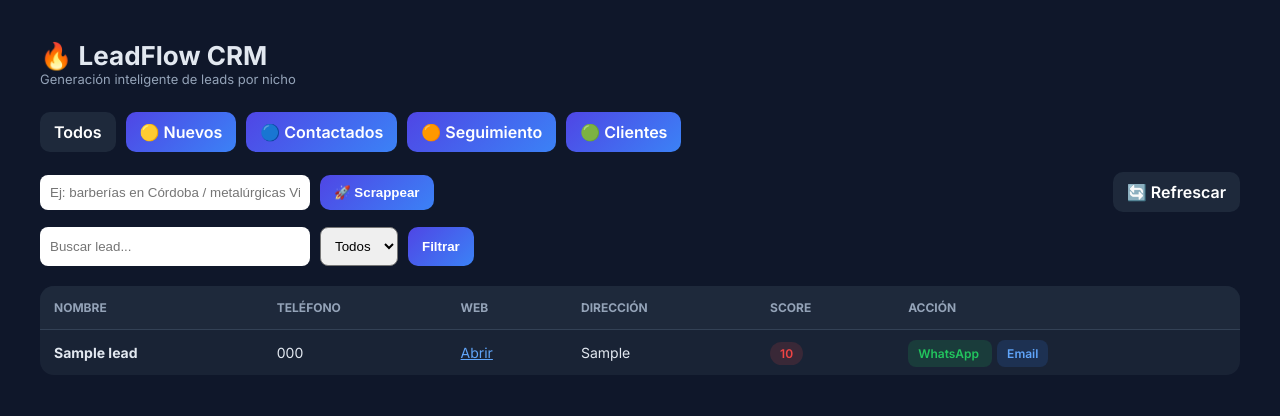
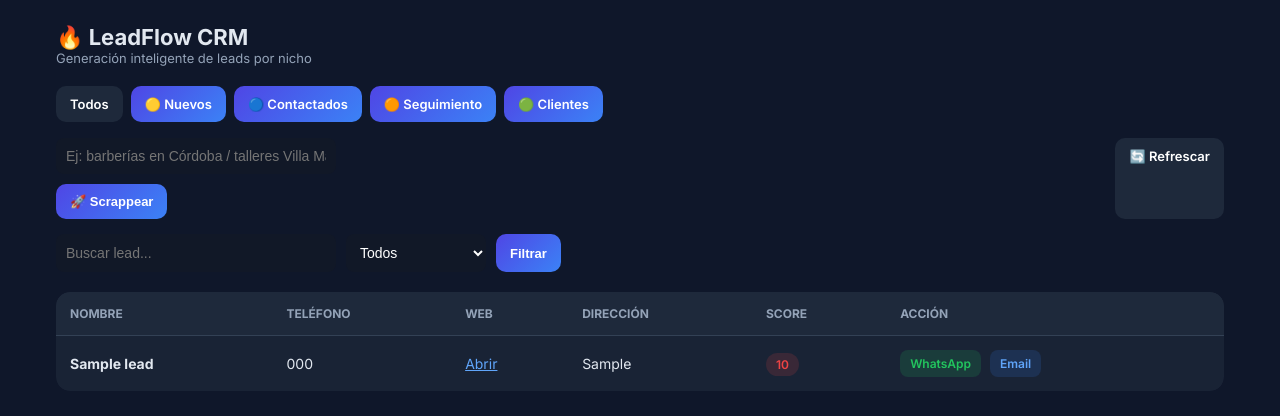
Before and after one commit to TomiV17/leadflow-crm, a Flask app: page /leads/panel in a window 1280 px wide. Shown: the top 416 px of the page. Run offline with Flask 3, Linux system fonts and the light colour scheme; tables that the repository leaves empty hold one stand-in row (values such as "Sample post").

Commit message:
Add files via upload

```diff
--- a/app/templates/panel.html
+++ b/app/templates/panel.html
@@ -2,10 +2,15 @@
 <html lang="es">
 <head>
     <meta charset="UTF-8">
+    <meta name="viewport" content="width=device-width, initial-scale=1.0">
     <title>LeadFlow CRM</title>
 
     <style>
         @import url('https://fonts.googleapis.com/css2?family=Inter:wght@300;400;600;700&display=swap');
+
+        * {
+            box-sizing: border-box;
+        }
 
         body {
             margin: 0;
@@ -17,17 +22,21 @@
         .container {
             max-width: 1200px;
             margin: auto;
-            padding: 40px 20px;
+            padding: 24px 16px;
         }
 
+        /* HEADER */
         .header {
             display: flex;
             justify-content: space-between;
-            margin-bottom: 25px;
+            align-items: flex-start;
+            gap: 10px;
+            margin-bottom: 20px;
+            flex-wrap: wrap;
         }
 
         .title {
-            font-size: 26px;
+            font-size: 22px;
             font-weight: 700;
         }
 
@@ -36,6 +45,7 @@
             color: #94a3b8;
         }
 
+        /* BUTTONS */
         .btn {
             background: linear-gradient(135deg, #4f46e5, #3b82f6);
             border: none;
@@ -46,6 +56,7 @@
             font-weight: 600;
             text-decoration: none;
             display: inline-block;
+            font-size: 13px;
         }
 
         .btn:hover {
@@ -56,27 +67,60 @@
             background: #1e293b;
         }
 
+        /* PIPELINE */
         .pipeline {
             display: flex;
-            gap: 10px;
-            margin-bottom: 20px;
+            gap: 8px;
+            margin-bottom: 16px;
             flex-wrap: wrap;
         }
 
+        /* TOPBAR */
         .topbar {
             display: flex;
             justify-content: space-between;
             margin-bottom: 15px;
+            gap: 10px;
+            flex-wrap: wrap;
         }
 
         .left {
             display: flex;
             gap: 10px;
             align-items: center;
+            flex-wrap: wrap;
+        }
+
+        /* INPUTS */
+        input, select {
+            padding: 10px;
+            border-radius: 8px;
+            border: none;
+            background: #111827;
+            color: white;
+            outline: none;
+            font-size: 14px;
+        }
+
+        input {
+            width: 100%;
+            max-width: 280px;
+        }
+
+        select {
+            width: 140px;
+        }
+
+        /* TABLE WRAPPER (RESPONSIVE FIX) */
+        .table-wrapper {
+            width: 100%;
+            overflow-x: auto;
+            border-radius: 14px;
         }
 
         .table {
             width: 100%;
+            min-width: 800px;
             border-collapse: collapse;
             background: rgba(30, 41, 59, 0.7);
             border-radius: 14px;
@@ -109,6 +153,7 @@
             color: #60a5fa;
         }
 
+        /* BADGES */
         .badge {
             padding: 4px 10px;
             border-radius: 999px;
@@ -120,6 +165,7 @@
         .mid { background: rgba(245, 158, 11, 0.15); color: #f59e0b; }
         .low { background: rgba(239, 68, 68, 0.15); color: #ef4444; }
 
+        /* ACTIONS */
         .action-btn {
             padding: 6px 10px;
             border-radius: 8px;
@@ -127,22 +173,47 @@
             font-weight: 600;
             margin-right: 5px;
             text-decoration: none;
+            display: inline-block;
         }
 
         .wa { background: rgba(34, 197, 94, 0.15); color: #22c55e; }
         .mail { background: rgba(59, 130, 246, 0.15); color: #60a5fa; }
 
+        /* RESPONSIVE */
+        @media (max-width: 768px) {
+
+            .title {
+                font-size: 18px;
+            }
+
+            .subtitle {
+                font-size: 12px;
+            }
+
+            .btn {
+                padding: 9px 12px;
+                font-size: 12px;
+            }
+
             input {
-            padding: 10px;
-            border-radius: 8px;
-            border: none;
-            width: 250px;
+                max-width: 100%;
+            }
+
+            .topbar {
+                flex-direction: column;
+                align-items: stretch;
+            }
+
+            .left {
+                flex-direction: column;
+                align-items: stretch;
             }
 
             select {
-            padding: 10px;
-            border-radius: 8px;
+                width: 100%;
             }
+        }
+
     </style>
 </head>
 
@@ -159,16 +230,14 @@
 
     <!-- PIPELINE -->
     <div class="pipeline">
-
         <a href="/leads/panel"><span class="btn btn-secondary">Todos</span></a>
         <a href="/leads/panel?status=new"><span class="btn">🟡 Nuevos</span></a>
         <a href="/leads/panel?status=contacted"><span class="btn">🔵 Contactados</span></a>
         <a href="/leads/panel?status=follow_up"><span class="btn">🟠 Seguimiento</span></a>
         <a href="/leads/panel?status=client"><span class="btn">🟢 Clientes</span></a>
-
     </div>
 
-    <!-- SCRAPER DINÁMICO (NICHOS) -->
+    <!-- SCRAPER -->
     <div class="topbar">
 
         <form action="/leads/scrape-ui" method="post" class="left">
@@ -176,7 +245,7 @@
             <input
                 type="text"
                 name="query"
-                placeholder="Ej: barberías en Córdoba / metalúrgicas Villa María"
+                placeholder="Ej: barberías en Córdoba / talleres Villa María"
                 required
             >
 
@@ -189,7 +258,7 @@
     </div>
 
     <!-- FILTERS -->
-    <form method="GET" action="/leads/panel" style="margin-bottom:20px; display:flex; gap:10px;">
+    <form method="GET" action="/leads/panel" style="margin-bottom:20px; display:flex; gap:10px; flex-wrap:wrap;">
 
         <input type="text" name="search" placeholder="Buscar lead...">
 
@@ -204,6 +273,8 @@
     </form>
 
     <!-- TABLE -->
+    <div class="table-wrapper">
+
         <table class="table">
 
             <thead>
@@ -272,5 +343,7 @@
 
     </div>
 
+</div>
+
 </body>
 </html>
```
Lines whose indentation alone changed are shown as unchanged.
